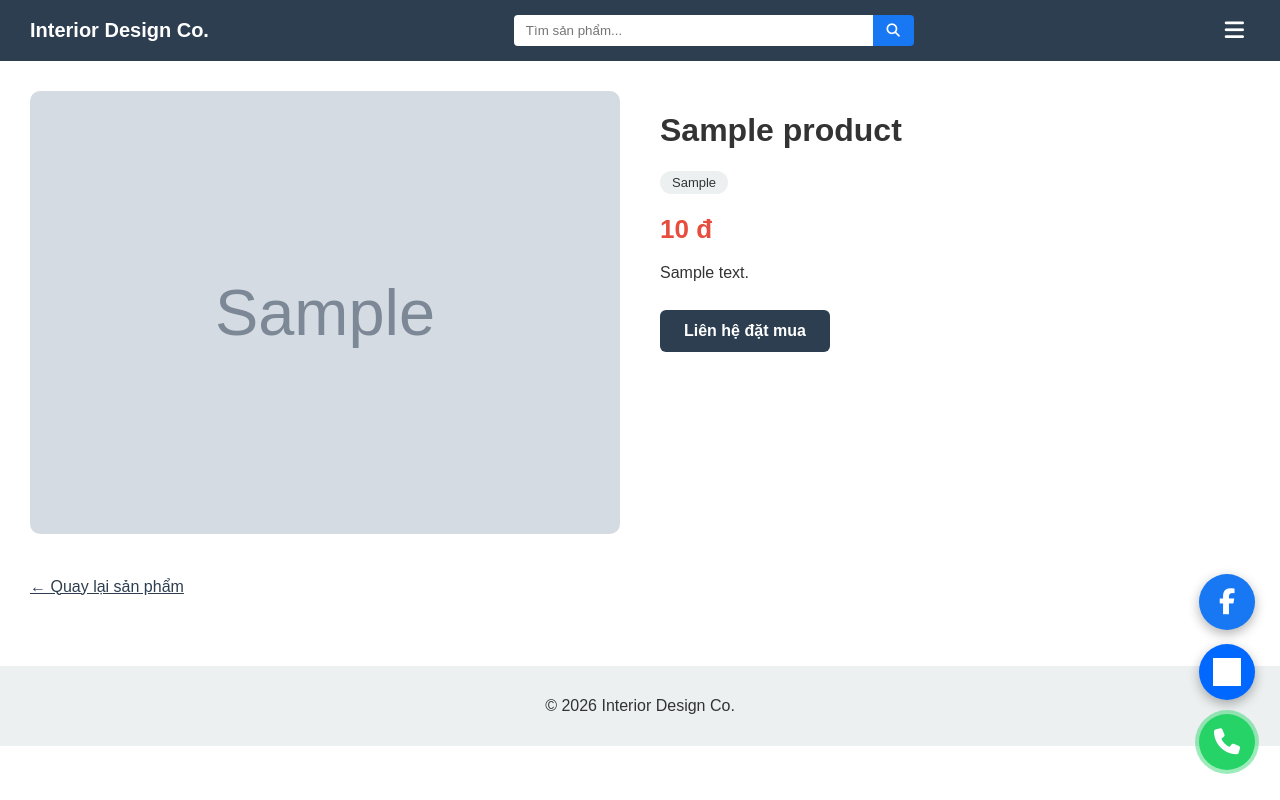
After one commit to minhhuy07090709-uid/interior_web, a Flask app: page /product/1 in a window 1280 px wide. The commit adds this page. Run offline with Flask 3, Linux system fonts and the light colour scheme; tables that the repository leaves empty hold one stand-in row (values such as "Sample post"); grey boxes marked "Sample" are stand-in pictures; grey boxes are pictures that could not be loaded.

Commit message:
Add product/project detail pages, price and category for products, upgrade image upload funtion using cloudinary

```diff
--- a/app.py
+++ b/app.py
@@ -2,6 +2,8 @@ import os
 from dotenv import load_dotenv
 from flask import Flask
 from extensions import db
+import cloudinary
+from utils import save_image
 load_dotenv()#read .env file, load environment variables
 
 app= Flask(__name__)
@@ -11,7 +13,12 @@ db_host=os.getenv('DB_HOST')
 db_name=os.getenv('DB_NAME')
 app.config['SQLALCHEMY_DATABASE_URI']=f'mysql+pymysql://{db_user}:{db_password}@{db_host}/{db_name}'
 app.config['SECRET_KEY']=os.getenv('SECRET_KEY')
+cloudinary.config(
+    cloud_name=os.getenv('CLOUDINARY_CLOUD_NAME'),
+    api_key=os.getenv('CLOUDINARY_API_KEY'),
+    api_secret=os.getenv('CLOUDINARY_API_SECRET')
 
+)
 db.init_app(app)
 
 from routes.public import public_bp
--- a/models.py
+++ b/models.py
@@ -14,7 +14,9 @@ class Product(db.Model):
     id = db.Column(db.Integer, primary_key=True)
     title = db.Column(db.String(100), nullable=False)
     description = db.Column(db.Text, nullable=False)
-    image_url = db.Column(db.String(200), nullable=False)
+    image_url = db.Column(db.String(500), nullable=False)
+    price=db.Column(db.Integer,nullable=True)
+    category=db.Column(db.String(50),nullable=True)
 class Contact(db.Model):
 
     id = db.Column(db.Integer, primary_key=True)
--- a/routes/public.py
+++ b/routes/public.py
@@ -49,3 +49,13 @@ def search():
     else:
         products=[]
     return render_template('/gallery.html',products=products,search_query=query)
+
+@public_bp.route('/product/<int:product_id>')
+def product_detail(product_id):
+    product = Product.query.get_or_404(product_id)
+    return render_template('product_detail.html', product=product)
+
+@public_bp.route('/project/<int:project_id>')
+def project_detail(project_id):
+    project = Project.query.get_or_404(project_id)
+    return render_template('project_detail.html', project=project)
--- a/static/css/style.css
+++ b/static/css/style.css
@@ -358,3 +358,72 @@ footer {
   max-width: 900px;
   margin: 40px auto;
 }
+
+.project-card-link {
+  text-decoration: none;
+  color: inherit;
+}
+
+.card-price {
+  color: #e74c3c;
+  font-weight: bold;
+  margin: 5px 0;
+}
+
+.detail-page {
+  display: flex;
+  gap: 40px;
+  flex-wrap: wrap;
+  margin-bottom: 20px;
+}
+
+.detail-image {
+  flex: 1;
+  min-width: 300px;
+}
+
+.detail-image img {
+  width: 100%;
+  border-radius: 10px;
+}
+
+.detail-info {
+  flex: 1;
+  min-width: 300px;
+}
+
+.detail-category {
+  display: inline-block;
+  background-color: #ecf0f1;
+  padding: 4px 12px;
+  border-radius: 20px;
+  font-size: 13px;
+  margin-bottom: 10px;
+}
+
+.detail-price {
+  font-size: 26px;
+  color: #e74c3c;
+  font-weight: bold;
+  margin: 10px 0;
+}
+
+.detail-description {
+  line-height: 1.6;
+  margin: 15px 0;
+}
+
+.btn-cta {
+  display: inline-block;
+  background-color: #2c3e50;
+  color: white;
+  padding: 12px 24px;
+  border-radius: 6px;
+  text-decoration: none;
+  font-weight: bold;
+  margin-top: 10px;
+}
+
+.btn-cta:hover {
+  background-color: #1a252f;
+}
--- /dev/null
+++ b/templates/product_detail.html
@@ -0,0 +1,27 @@
+{% extends "base.html" %} {% block title %}{{ product.title }} - Interior
+Design{% endblock %} {% block content %}
+<div class="detail-page">
+  <div class="detail-image">
+    <img src="{{ product.image_url }}" alt="{{ product.title }}" />
+  </div>
+  <div class="detail-info">
+    <h1>{{ product.title }}</h1>
+    {% if product.category %}
+    <span class="detail-category">{{ product.category }}</span>
+    {% endif %} {% if product.price %}
+    <p class="detail-price">{{ "{:,}".format(product.price) }} đ</p>
+    {% endif %}
+    <p class="detail-description">{{ product.description }}</p>
+
+    <div class="detail-cta">
+      <a href="{{ url_for('public.contact') }}" class="btn-cta"
+        >Liên hệ đặt mua</a
+      >
+    </div>
+  </div>
+</div>
+
+<a href="{{ url_for('public.gallery') }}" class="back-link"
+  >← Quay lại sản phẩm</a
+>
+{% endblock %}
```
Also changed, not shown: routes/admin.py (+96 -52 lines), templates/admin/product_form.html (+108 -7 lines), templates/admin/project_form.html (+7 -9 lines), templates/gallery.html (+13 -5 lines), templates/project_detail.html (added, +29 -0 lines), templates/projects.html (+6 -6 lines), utils.py (added, +10 -0 lines).
